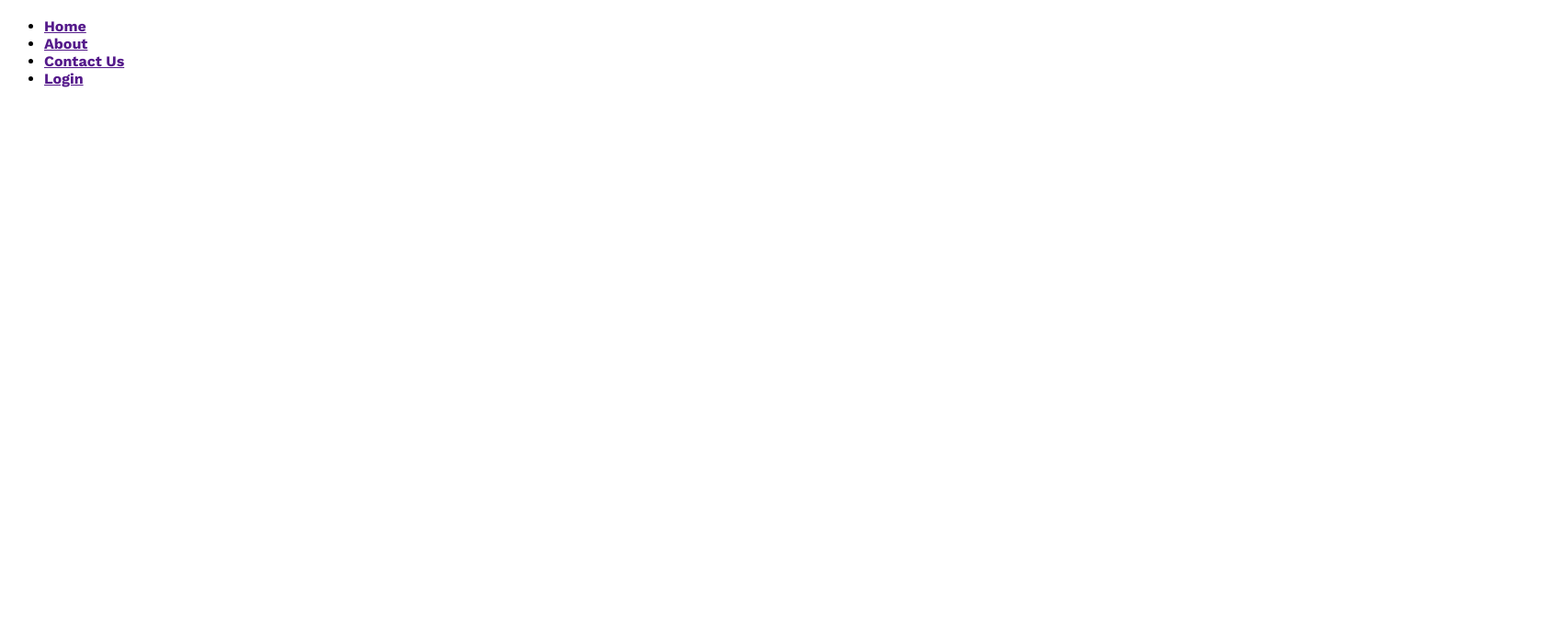
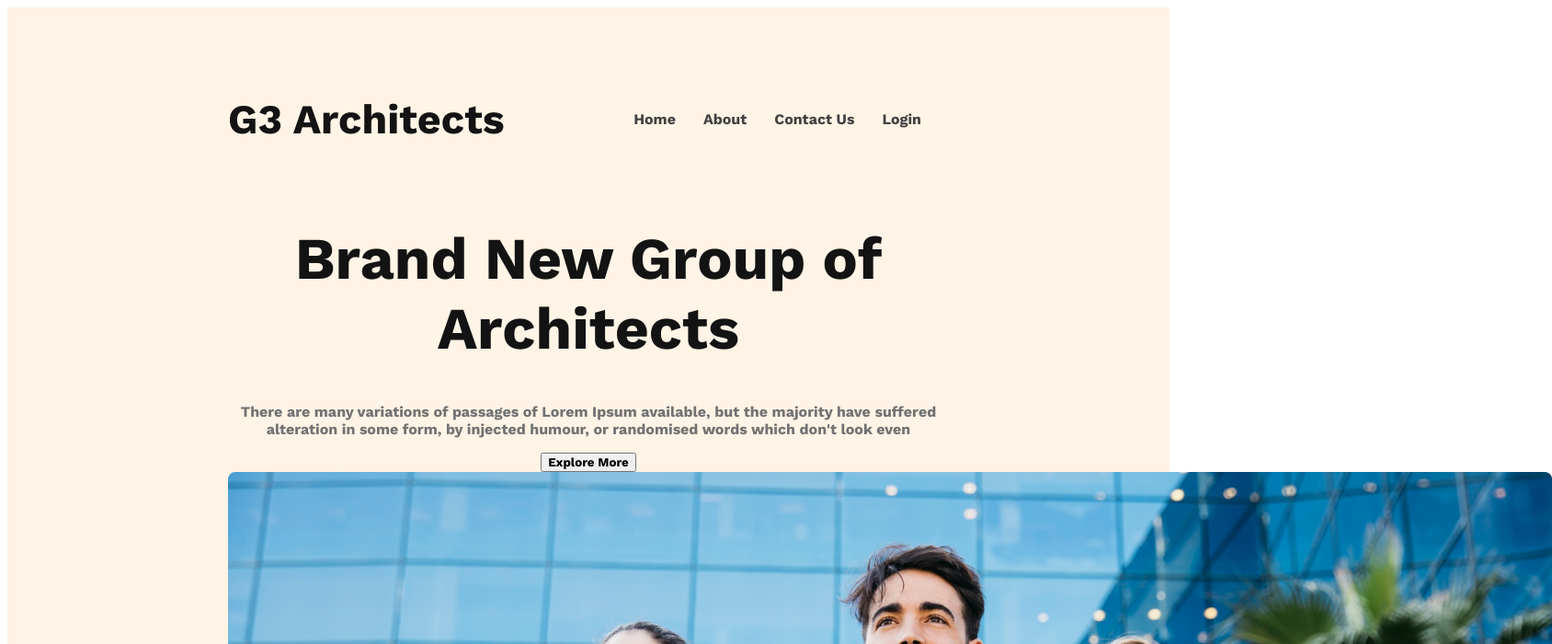
Before and after one commit to Sourov77N/g3-archi, a plain HTML site: page index.html in a window 1280 px wide. Shown: the top 700 px of the page at 92% size, 1688 px wide, since content can reach past the window. Drawn offline with nearby package versions, Linux system fonts and the light colour scheme.

Commit message:
banner add

```diff
--- a/css/style.css
+++ b/css/style.css
@@ -4,3 +4,44 @@
   font-family: "Work Sans", sans-serif;
 
 }
+
+header{
+  background-color: rgba(255,144,14,0.10);
+  padding: 50px 240px;
+}
+ nav{
+  display: flex;
+  justify-content: space-between;
+  align-items: center;
+ }
+ .nav-title{
+  font-size: 2.8rem;
+  font-weight: 700px;
+  color: #131313;
+ }
+
+ nav > ul{
+  display: flex;
+ }
+  nav >ul >li{
+    list-style: none;
+    margin-right: 30px;
+  }
+  nav li a{
+    text-decoration: none;
+    color: #424242;
+  }
+  .banner-content{
+    max-width: 800px;
+    text-align: center;
+    margin: 0 auto;
+  }
+
+  .banner-title{
+     font-size: 4rem;
+     font-weight: 700px;
+     color: #131313;
+  }
+  .banner-description{
+    color: #727272;
+  }
--- a/index.html
+++ b/index.html
@@ -9,7 +9,7 @@
 <body>
     <header>
  <nav>
-    <h3></h3>
+    <h3 class="nav-title">G3 Architects</h3>
     <ul>
      <li><a href="">Home</a></li>
      <li><a href="">About</a></li>
@@ -18,6 +18,20 @@
     </ul>
 
  </nav>
+
+ <div class="banner">
+
+    <div class="banner-content">
+    <h1 class="banner-title">Brand New  Group of Architects </h1>
+    <p class="banner-description">There are many variations of passages of Lorem Ipsum available, but the majority have suffered alteration in some form, by injected humour, or randomised words which don't look even</p>
+    <button class="btn-primary">Explore More</button>
+  </div>
+
+    <img src="/images/banner.png" alt="banner">
+
+ </div>
+
+
     </header>
 
     <main>
```
